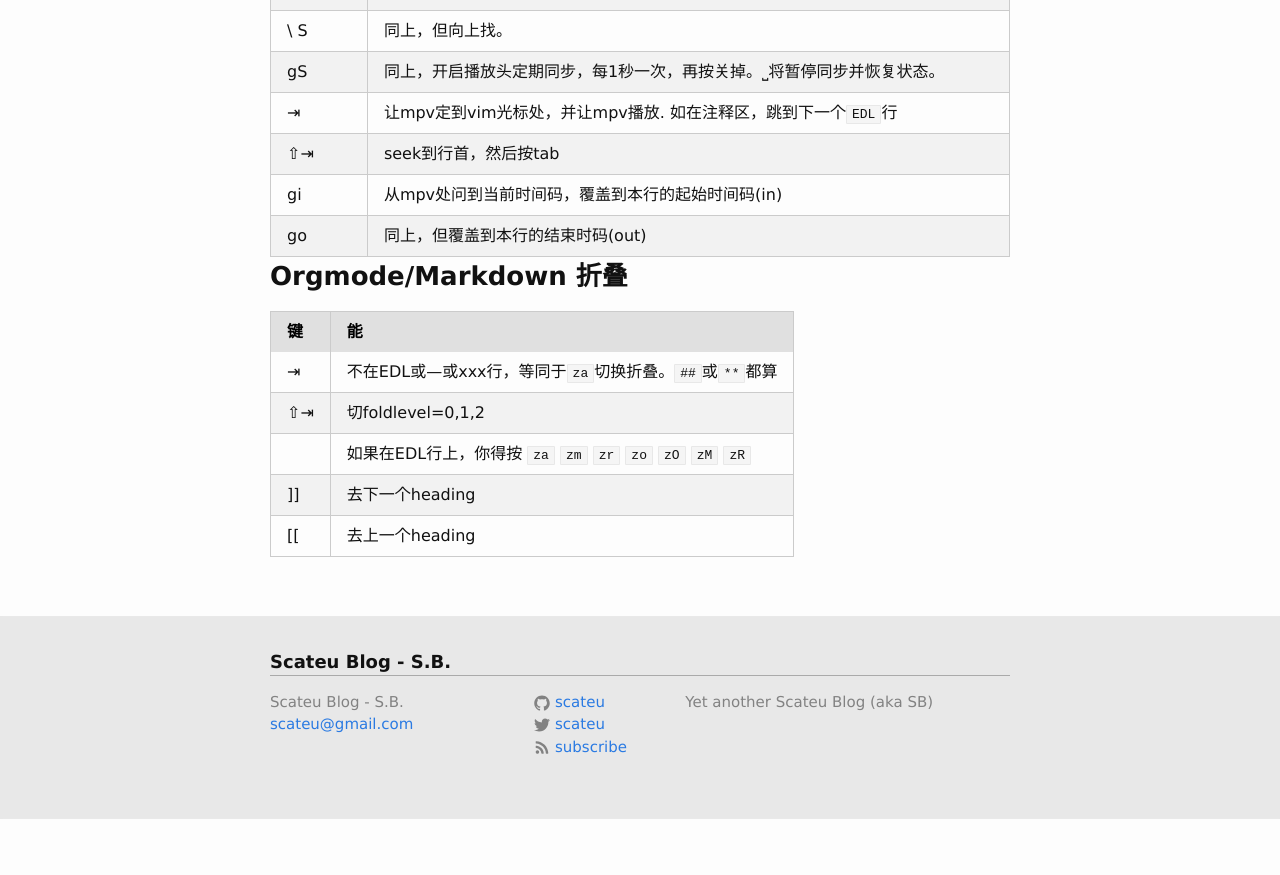
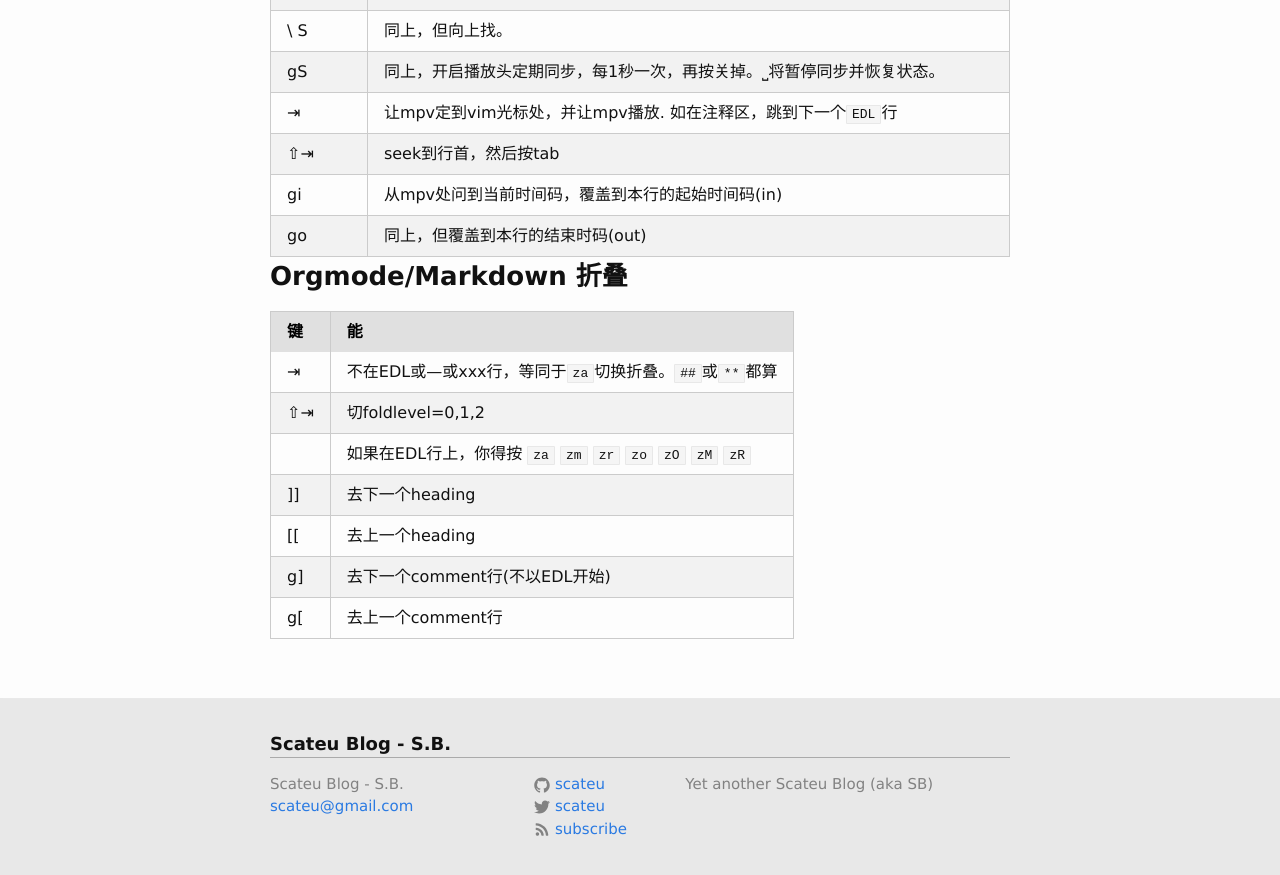
Before and after one commit to scateu/scateu.github.io, a Jekyll site: the page built from _posts/2023-03-19-tsv_edl.vim.md, in a window 1280 px wide and 900 px high, scrolled down 7795 px. Shown: the top 875 px of the window. Built offline with Jekyll 4.4.1, drawn with Linux system fonts in a browser that asks for light colours; nearby versions of some CDN libraries; comment, search, counter and statistics services are not loaded; before the commit the page ends 8613 px from its top, so only the background shows below that.

Commit message:
Update 2023-03-19-tsv_edl.vim.md

```diff
--- a/_posts/2023-03-19-tsv_edl.vim.md
+++ b/_posts/2023-03-19-tsv_edl.vim.md
@@ -196,3 +196,5 @@ cat some.srt | sed -n -r '1{/^$/n;};/^[0-9]+$/{n; s/ --> /\t/; s/$/\t| _CLIPNAME
 |     | 如果在EDL行上，你得按 `za` `zm` `zr` `zo` `zO` `zM` `zR`   |
 | ]]  | 去下一个heading|
 | [[  | 去上一个heading|
+| g]  | 去下一个comment行(不以EDL开始) |
+| g[  | 去上一个comment行|
```
